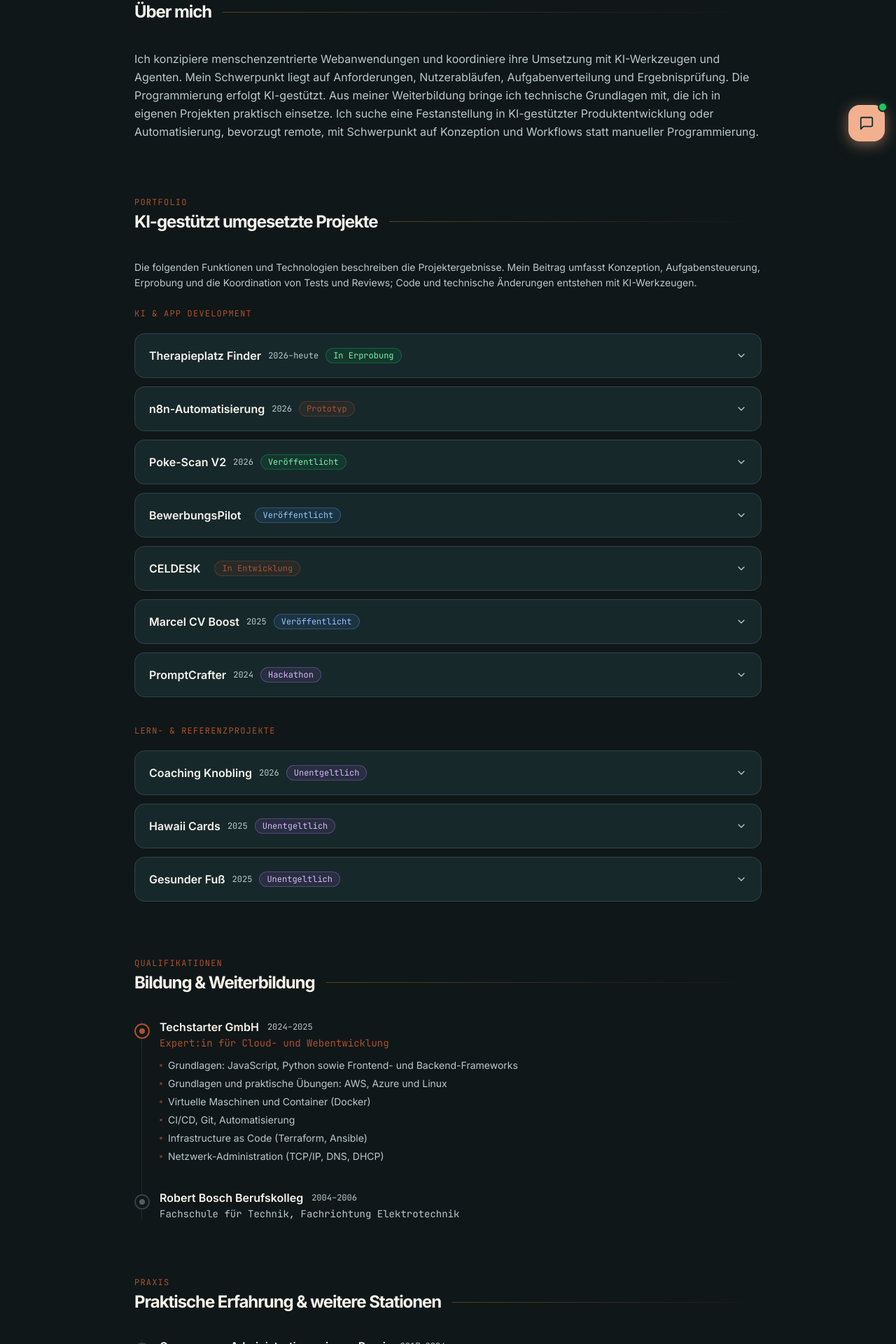
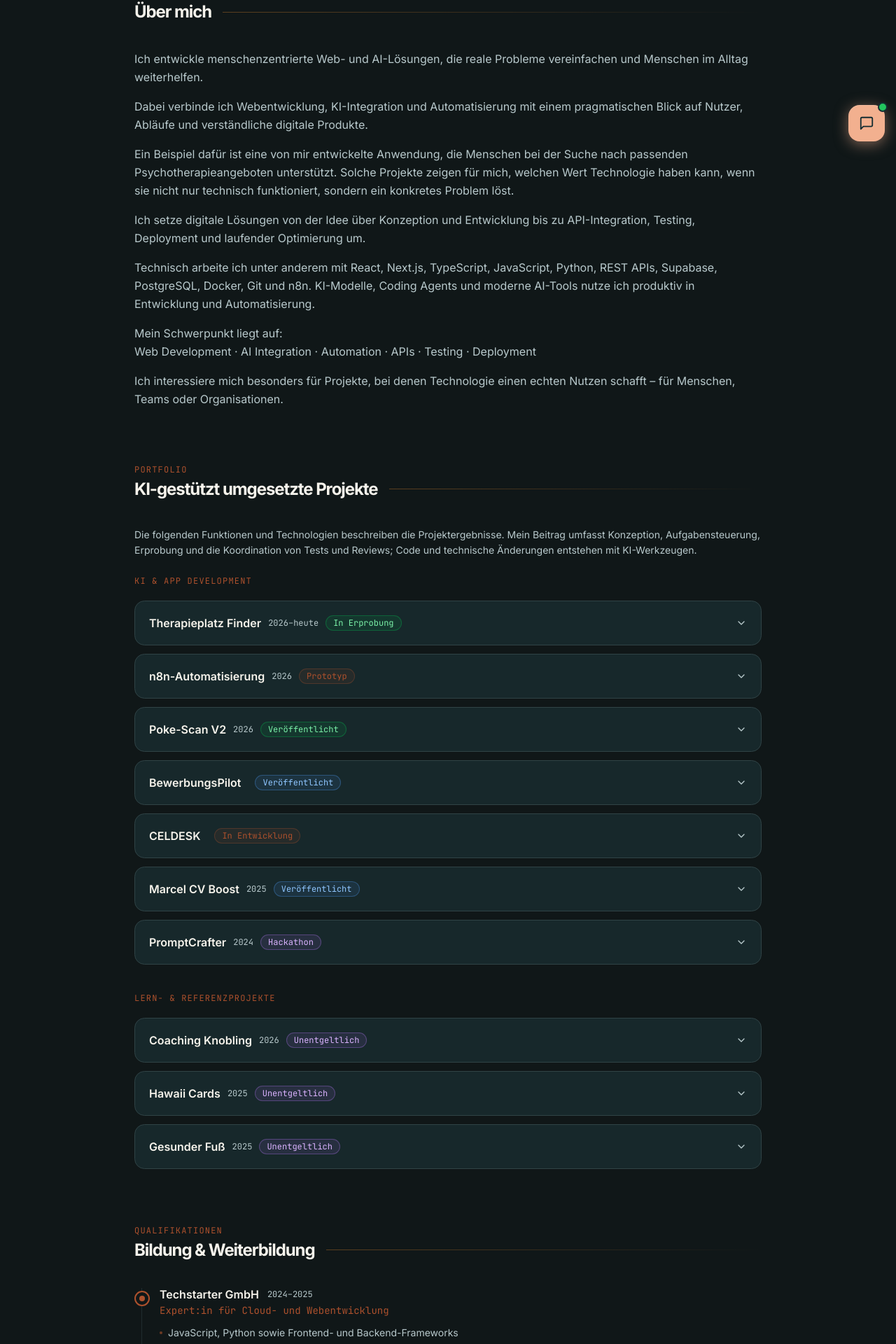
Before and after one commit to celtechstarter/portfolio, a Next.js app: page /lebenslauf in a window 1280 px wide. Shown: the part 574-2494 px from the top of the page at 70% size. Built offline with nearby package versions, Linux system fonts and the light colour scheme.

Commit message:
Update profile and CV download; exclude private output artifacts

```diff
--- a/app/api/chat/route.ts
+++ b/app/api/chat/route.ts
@@ -15,13 +15,13 @@ Du bist kein allgemeiner KI-Assistent. Du kannst NUR über Marcel antworten. Bei
 
 ÜBER MARCEL:
 - Marcel Welk aus Dortmund. Positionierung: Menschenzentrierte Web- und KI-Lösungen.
-- Abgeschlossene Weiterbildung Cloud- und Webentwicklung bei Techstarter (2024–2025): Grundlagen in JavaScript, Python, Frontend-/Backend-Frameworks und Cloud.
+- Abgeschlossene Weiterbildung Cloud- und Webentwicklung bei Techstarter (2024–2025): Kenntnisse in JavaScript, Python, Frontend-/Backend-Frameworks und Cloud.
 - Sucht eine Festanstellung in KI-gestützter Produktentwicklung oder Automatisierung, remote bevorzugt. Ziel sind Anforderungen, Nutzerabläufe, KI-Workflows und Ergebnisprüfung, nicht eine klassische Rolle mit überwiegend manueller Programmierung.
 - Eigene Projektarbeit, keine bezahlten Kundenaufträge. Keine Anstellung oder Selbstständigkeit erfinden.
 - Strukturiert Anforderungen, plant Nutzerabläufe und koordiniert KI-gestützte Umsetzung. Die Programmierung erfolgt mit KI-Werkzeugen und Agenten. Er formuliert Aufgaben, wählt Modelle und lässt zusätzliche Reviews, Tests, Refactoring und Dokumentation erstellen. Dies ist eigene Projektpraxis, keine behauptete professionelle Team- oder Senior-Entwickler-Erfahrung.
 - Coverage-Ziele sind keine bestätigte Projektkennzahl. KI-Reviews sind kein unabhängiger Sicherheitsnachweis und keine DSGVO-Zertifizierung.
 - Gameserver- und VPS-Praxis 2017–2024: Installation, Updates, Backups, Monitoring, technische Unterstützung.
-- Englisch: gutes Lese- und Hörverständnis, mündliche Grundlagen.
+- Englisch: gutes Lese- und Hörverständnis, Sprechen wird weiter ausgebaut.
 - Linux Essentials (nicht LPIC-1), Azure Fundamentals, AWS re/Start; Anthropic-Kursabschlüsse.
 
 SEINE PROJEKTE:
@@ -35,7 +35,7 @@ SEINE PROJEKTE:
 - Coaching Knobling, Hawaii Cards, Gesunder Fuß — unentgeltliche Web- und Lernprojekte.
 
 TECH-STACK:
-Projekttechnologien (KI-gestützt umgesetzt): React, TypeScript, Next.js, Tailwind CSS, REST APIs, Supabase/PostgreSQL, Vercel und GitHub. Grundlagen aus Weiterbildung: JavaScript, Python, Frontend/Backend und Cloud. Serverpraxis: Linux, VPS. Werkzeuge: Claude Cowork, Claude Code, ChatGPT, Lovable, n8n. Keine fortgeschrittene manuelle Programmierfähigkeit aus einem Technologie-Tag ableiten.
+Projekttechnologien (KI-gestützt umgesetzt): React, TypeScript, Next.js, Tailwind CSS, REST APIs, Supabase/PostgreSQL, Vercel und GitHub. Inhalte der Weiterbildung: JavaScript, Python, Frontend/Backend und Cloud. Serverpraxis: Linux, VPS. Werkzeuge: Claude Cowork, Claude Code, ChatGPT, Lovable, n8n. Keine fortgeschrittene manuelle Programmierfähigkeit aus einem Technologie-Tag ableiten.
 
 KONTAKT:
 - E-Mail-Adresse im Kontaktbereich anzeigen lassen oder LinkedIn nutzen. Kein separates Kontaktformular versprechen.
--- a/app/layout.tsx
+++ b/app/layout.tsx
@@ -152,7 +152,7 @@ export default function RootLayout({
                   "n8n",
                   "Testkonzeption",
                   "SEO/GEO",
-                  "Grundlagen der Cloud- und Webentwicklung",
+                  "Weiterbildung in Cloud- und Webentwicklung",
                 ],
                 knowsLanguage: ["de", "en"],
                 hasOccupation: {
--- a/app/lebenslauf/page.tsx
+++ b/app/lebenslauf/page.tsx
@@ -274,15 +274,26 @@ export default function LebenslaufPage() {
           <section>
             <SectionHeader label="Profil" title="Über mich" />
             <p className="text-base leading-relaxed text-muted-foreground">
-              Ich konzipiere menschenzentrierte Webanwendungen und koordiniere
-              ihre Umsetzung mit KI-Werkzeugen und Agenten. Mein Schwerpunkt
-              liegt auf Anforderungen, Nutzerabläufen, Aufgabenverteilung und
-              Ergebnisprüfung. Die Programmierung erfolgt KI-gestützt. Aus
-              meiner Weiterbildung bringe ich technische Grundlagen mit, die ich
-              in eigenen Projekten praktisch einsetze. Ich suche eine
-              Festanstellung in KI-gestützter Produktentwicklung oder
-              Automatisierung, bevorzugt remote, mit Schwerpunkt auf Konzeption
-              und Workflows statt manueller Programmierung.
+              Ich entwickle menschenzentrierte Web- und AI-Lösungen, die reale Probleme vereinfachen und Menschen im Alltag weiterhelfen.
+            </p>
+            <p className="mt-4 text-base leading-relaxed text-muted-foreground">
+              Dabei verbinde ich Webentwicklung, KI-Integration und Automatisierung mit einem pragmatischen Blick auf Nutzer, Abläufe und verständliche digitale Produkte.
+            </p>
+            <p className="mt-4 text-base leading-relaxed text-muted-foreground">
+              Ein Beispiel dafür ist eine von mir entwickelte Anwendung, die Menschen bei der Suche nach passenden Psychotherapieangeboten unterstützt. Solche Projekte zeigen für mich, welchen Wert Technologie haben kann, wenn sie nicht nur technisch funktioniert, sondern ein konkretes Problem löst.
+            </p>
+            <p className="mt-4 text-base leading-relaxed text-muted-foreground">
+              Ich setze digitale Lösungen von der Idee über Konzeption und Entwicklung bis zu API-Integration, Testing, Deployment und laufender Optimierung um.
+            </p>
+            <p className="mt-4 text-base leading-relaxed text-muted-foreground">
+              Technisch arbeite ich unter anderem mit React, Next.js, TypeScript, JavaScript, Python, REST APIs, Supabase, PostgreSQL, Docker, Git und n8n. KI-Modelle, Coding Agents und moderne AI-Tools nutze ich produktiv in Entwicklung und Automatisierung.
+            </p>
+            <p className="mt-4 text-base leading-relaxed text-muted-foreground">
+              Mein Schwerpunkt liegt auf:<br />
+              Web Development · AI Integration · Automation · APIs · Testing · Deployment
+            </p>
+            <p className="mt-4 text-base leading-relaxed text-muted-foreground">
+              Ich interessiere mich besonders für Projekte, bei denen Technologie einen echten Nutzen schafft – für Menschen, Teams oder Organisationen.
             </p>
           </section>
 
@@ -509,8 +520,8 @@ export default function LebenslaufPage() {
                   </p>
                   <BulletList
                     items={[
-                      "Grundlagen: JavaScript, Python sowie Frontend- und Backend-Frameworks",
-                      "Grundlagen und praktische Übungen: AWS, Azure und Linux",
+                      "JavaScript, Python sowie Frontend- und Backend-Frameworks",
+                      "Praktische Übungen: AWS, Azure und Linux",
                       "Virtuelle Maschinen und Container (Docker)",
                       "CI/CD, Git, Automatisierung",
                       "Infrastructure as Code (Terraform, Ansible)",
@@ -549,7 +560,7 @@ export default function LebenslaufPage() {
                   <TimelineDot />
                   <div className="mb-1 flex flex-wrap items-center gap-3">
                     <h3 className="font-semibold text-foreground">
-                      Gameserver-Administration · eigene Praxis
+                      Gameserver-Administration · praktische Erfahrung
                     </h3>
                     <span className="font-mono text-xs text-muted-foreground">
                       2017–2024
@@ -640,8 +651,8 @@ export default function LebenslaufPage() {
                 {
                   title: "Grundlagen & Projekttechnologien",
                   skills: [
-                    "JavaScript / Python: Grundlagen",
-                    "Frontend / Backend: Grundlagen",
+                    "JavaScript / Python",
+                    "Frontend / Backend",
                     "React / Next.js: KI-Projekte",
                     "APIs, HTTP & JSON",
                   ],
@@ -657,11 +668,11 @@ export default function LebenslaufPage() {
                   ],
                 },
                 {
-                  title: "Serverpraxis & Cloud-Grundlagen",
+                  title: "Serverpraxis & Cloud",
                   skills: [
-                    "Linux/Ubuntu Server (praktische Erfahrung)",
-                    "Docker-Grundlagen",
-                    "AWS & Azure Basics",
+                    "Linux/Ubuntu Server",
+                    "Docker",
+                    "AWS & Azure",
                     "GitHub Actions in KI-Projekten",
                     "SSH Remote-Administration",
                   ],
@@ -701,7 +712,7 @@ export default function LebenslaufPage() {
                 { lang: "Deutsch", level: "Muttersprache" },
                 {
                   lang: "Englisch",
-                  level: "Gutes Lese- und Hörverständnis; mündliche Grundlagen",
+                  level: "Gutes Lese- und Hörverständnis; Sprechen wird weiter ausgebaut",
                 },
               ].map(({ lang, level }) => (
                 <div
@@ -717,26 +728,6 @@ export default function LebenslaufPage() {
             </div>
           </section>
 
-          {/* ── 9. Interessen ──────────────────────────────────────────────── */}
-          <section>
-            <SectionHeader label="Persönliches" title="Interessen" />
-            <div className="flex flex-wrap gap-2.5">
-              {[
-                "Gameserver-Administration",
-                "Pokémon-Karten sammeln",
-                "Gartenarbeit (Hochbeete, Gewächshaus)",
-                "PCs & Laptops reparieren",
-              ].map((interest) => (
-                <span
-                  key={interest}
-                  className="rounded-full bg-secondary px-4 py-2 text-sm text-muted-foreground"
-                >
-                  {interest}
-                </span>
-              ))}
-            </div>
-          </section>
-
           {/* ── 10. Arbeitsweise ───────────────────────────────────────────── */}
           <section>
             <SectionHeader label="Methodik" title="Meine Arbeitsweise" />
@@ -748,7 +739,7 @@ export default function LebenslaufPage() {
                 erweitern. Dokumentation und KI-gestütztes Refactoring gehören
                 ebenso dazu. Prüfaufträge, gemeldete Befunde und bestätigte
                 Ergebnisse unterscheide ich voneinander. Diesen Ablauf habe ich
-                in eigenen Projekten entwickelt und möchte ihn im Team weiter
+                in Projekten entwickelt und möchte ihn im Team weiter
                 ausbauen.
               </p>
             </div>
--- a/components/faq.tsx
+++ b/components/faq.tsx
@@ -27,7 +27,7 @@ const faqs = [
   {
     question: "Welche technische Grundlage bringst du mit?",
     answer:
-      "Meine einjährige Weiterbildung vermittelte Grundlagen in JavaScript, Python, Frontend- und Backend-Frameworks, Linux und Cloud-Technologien. Dazu kommt Gameserver- und VPS-Praxis von 2017 bis 2024. Heute liegt mein Fokus auf der KI-gestützten Umsetzung eigener Projekte.",
+      "Meine einjährige Weiterbildung vermittelte Kenntnisse in JavaScript, Python, Frontend- und Backend-Frameworks, Linux und Cloud-Technologien. Dazu kommt Gameserver- und VPS-Praxis von 2017 bis 2024. Heute liegt mein Fokus auf der KI-gestützten Umsetzung eigener Projekte.",
   },
   {
     question: "Wie kann man dich erreichen?",
--- a/components/hero.tsx
+++ b/components/hero.tsx
@@ -110,7 +110,7 @@ export function Hero() {
                 Psychotherapeuten helfen mir, die Anwendung weiterzuentwickeln.
               </p>
               <p>
-                Aus meiner Weiterbildung bringe ich Grundlagen in JavaScript,
+                Aus meiner Weiterbildung bringe ich Kenntnisse in JavaScript,
                 Python, Frontend- und Backend-Frameworks sowie
                 Cloud-Technologien mit. Darauf und auf meiner Gameserver- und
                 VPS-Praxis von 2017 bis 2024 habe ich meinen eigenen KI-Workflow
```
Also changed, not shown: components/skills.tsx (+7 -7 lines), 2 other files (tests, documents, lock files or other folders).
